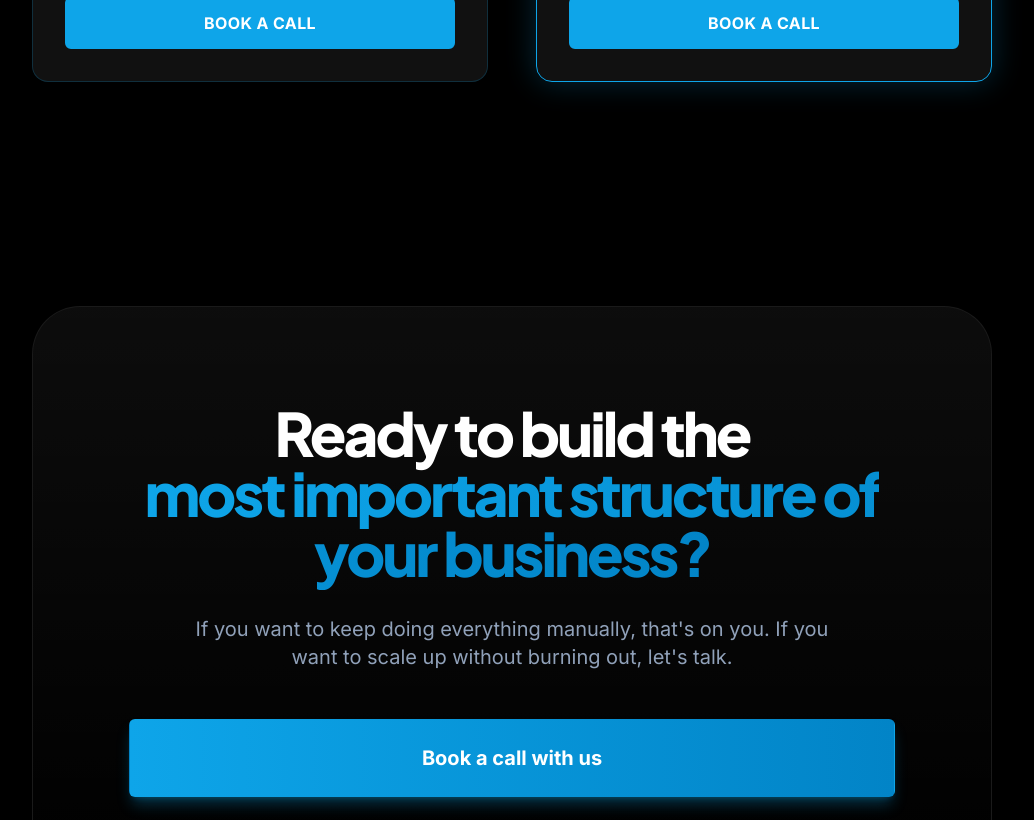
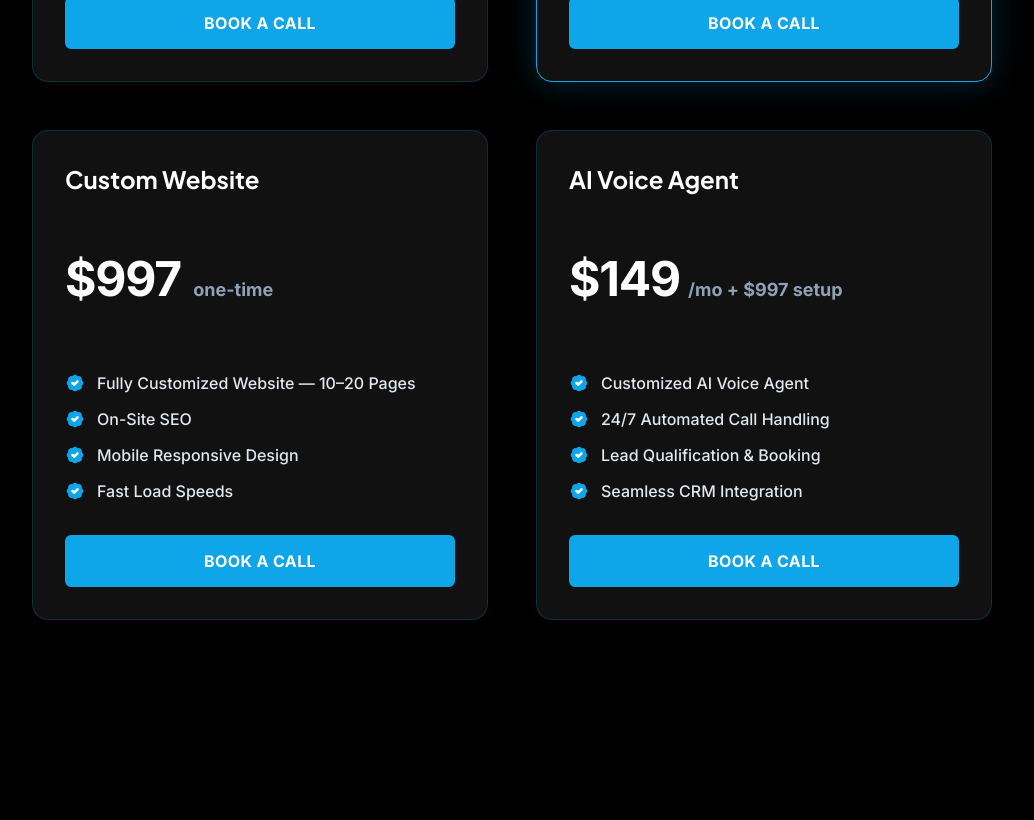
Before and after one commit to MarcelAIG/IZAD-SYSTEMS, a React (Vite) app: page /pricing in a window 1280 px wide. Shown: the part 820-1640 px from the top of the page, without its empty margins (128-1162 px from the left). Built offline with nearby package versions, Linux system fonts and the light colour scheme.

Commit message:
last upates

```diff
--- a/src/components/Pricing.tsx
+++ b/src/components/Pricing.tsx
@@ -7,6 +7,7 @@ const crmTiers = [
   {
     name: "Starter Package",
     price: "197",
+    priceSuffix: "/month",
     features: [
       "New modern website",
       "Reputation & review management",
@@ -18,6 +19,7 @@ const crmTiers = [
   {
     name: "Professional Package",
     price: "297",
+    priceSuffix: "/month",
     popular: true,
     features: [
       "Everything in Starter",
@@ -31,11 +33,34 @@ const crmTiers = [
   {
     name: "Maximum Package",
     price: "497",
+    priceSuffix: "/month",
     features: [
       "Everything in Professional",
       "AI Voice Agent",
       "AI Website Chatbot",
       "3 Months SEO Optimization"
+    ]
+  },
+  {
+    name: "Custom Website",
+    price: "997",
+    priceSuffix: " one-time",
+    features: [
+      "Fully Customized Website — 10–20 Pages",
+      "On-Site SEO",
+      "Mobile Responsive Design",
+      "Fast Load Speeds"
+    ]
+  },
+  {
+    name: "AI Voice Agent",
+    price: "149",
+    priceSuffix: "/month\n+$997 setup",
+    features: [
+      "Customized AI Voice Agent",
+      "24/7 Automated Call Handling",
+      "Lead Qualification & Booking",
+      "Seamless CRM Integration"
     ]
   }
 ];
@@ -76,7 +101,7 @@ export function Pricing() {
                 </div>
                 <div className="mb-8 flex items-baseline">
                   <span className="text-5xl font-extrabold text-slate-900 tracking-tighter">${tier.price}</span>
-                  <span className="text-slate-500 font-bold text-lg ml-1">/month</span>
+                  <span className="text-slate-500 font-bold text-lg ml-1 whitespace-pre-wrap">{tier.priceSuffix || "/month"}</span>
                 </div>
                 <ul className="space-y-4 mb-8 flex-1">
                   {tier.features.map((feature, fIndex) => (
--- a/src/pages/Contact.tsx
+++ b/src/pages/Contact.tsx
@@ -1,32 +1,61 @@
 import { motion } from 'motion/react';
+import { Mail, Phone } from 'lucide-react';
 
 export function ContactPage() {
   return (
-    <div className="pt-32 pb-20 max-w-4xl mx-auto px-4 sm:px-6 lg:px-8">
+    <div className="pt-32 pb-20 max-w-xl mx-auto px-4 sm:px-6 lg:px-8">
       <motion.div
         initial={{ opacity: 0, y: 20 }}
         animate={{ opacity: 1, y: 0 }}
         transition={{ duration: 0.5 }}
+        className="text-center"
       >
-        <h1 className="text-5xl font-display font-bold mb-6">Get in Touch</h1>
-        <p className="text-zinc-400 text-lg mb-12">
+        <h1 className="text-4xl md:text-5xl font-display font-bold mb-4">Get in Touch</h1>
+        <p className="text-zinc-400 text-lg mb-8">
           Ready to scale your business? Let's discuss how IZAD Systems can help.
         </p>
 
-        <form className="space-y-6 glass-card p-8 rounded-2xl">
+        {/* Contact Information */}
+        <div className="flex flex-col sm:flex-row items-center justify-center gap-6 mb-10 text-zinc-300">
+          <a href="mailto:izadsystems@gmail.com" className="flex items-center gap-2 hover:text-brand-500 transition-colors">
+            <Mail className="w-5 h-5" />
+            <span>izadsystems@gmail.com</span>
+          </a>
+          <a href="tel:+33767478245" className="flex items-center gap-2 hover:text-brand-500 transition-colors">
+            <Phone className="w-5 h-5" />
+            <span>+33 7 67 47 82 45</span>
+          </a>
+        </div>
+
+        {/* Contact Form */}
+        <form className="space-y-4 bg-black/40 p-6 sm:p-8 rounded-2xl border border-white/5 shadow-2xl text-left backdrop-blur-sm">
           <div>
-            <label className="block text-sm font-medium text-zinc-300 mb-2">Name</label>
-            <input type="text" className="w-full bg-black/50 border border-white/10 rounded-lg px-4 py-3 text-white focus:outline-none focus:border-brand-500 transition-colors" placeholder="John Doe" />
+            <label className="block text-sm font-medium text-zinc-400 mb-1.5">Name</label>
+            <input
+              type="text"
+              className="w-full bg-white/5 border border-white/10 rounded-lg px-4 py-2.5 text-white focus:outline-none focus:border-brand-500 focus:bg-white/10 transition-all"
+              placeholder="John Doe"
+            />
           </div>
           <div>
-            <label className="block text-sm font-medium text-zinc-300 mb-2">Email</label>
-            <input type="email" className="w-full bg-black/50 border border-white/10 rounded-lg px-4 py-3 text-white focus:outline-none focus:border-brand-500 transition-colors" placeholder="john@example.com" />
+            <label className="block text-sm font-medium text-zinc-400 mb-1.5">Email</label>
+            <input
+              type="email"
+              className="w-full bg-white/5 border border-white/10 rounded-lg px-4 py-2.5 text-white focus:outline-none focus:border-brand-500 focus:bg-white/10 transition-all"
+              placeholder="john@example.com"
+            />
           </div>
           <div>
-            <label className="block text-sm font-medium text-zinc-300 mb-2">Message</label>
-            <textarea className="w-full bg-black/50 border border-white/10 rounded-lg px-4 py-3 text-white focus:outline-none focus:border-brand-500 transition-colors h-32 resize-none" placeholder="How can we help?"></textarea>
+            <label className="block text-sm font-medium text-zinc-400 mb-1.5">Message</label>
+            <textarea
+              className="w-full bg-white/5 border border-white/10 rounded-lg px-4 py-2.5 text-white focus:outline-none focus:border-brand-500 focus:bg-white/10 transition-all h-28 resize-none"
+              placeholder="How can we help?"
+            ></textarea>
           </div>
-          <button type="button" className="w-full bg-gradient-to-r from-brand-500 to-brand-600 hover:from-black hover:to-black text-white hover:text-brand-500 font-extrabold py-4 rounded-lg transition-all duration-300 shadow-[0_0_20px_rgba(14,165,233,0.2)] border border-transparent hover:border-brand-500">
+          <button
+            type="button"
+            className="w-full mt-2 bg-gradient-to-r from-brand-500 to-brand-600 hover:from-brand-400 hover:to-brand-500 text-white font-bold py-3 rounded-lg transition-all shadow-[0_0_15px_rgba(14,165,233,0.3)]"
+          >
             Send Message
           </button>
         </form>
--- a/src/pages/Pricing.tsx
+++ b/src/pages/Pricing.tsx
@@ -29,8 +29,10 @@ export function PricingPage() {
     {
       name: "Starter",
       monthlyPrice: "$197",
+      priceSuffix: "/mo",
       annualOriginal: "$2,364",
       annualDiscounted: "$1,773",
+      annualSuffix: "/yr",
       features: [
         "Functional Website — 10–20 Pages",
         "Automated Lead Follow-Up",
@@ -38,13 +40,16 @@ export function PricingPage() {
         "On-Site SEO"
       ],
       popular: false,
+      isOneTime: false,
       buttonStyles: "bg-brand-500 border-2 border-brand-500 text-white hover:bg-white hover:text-brand-500 hover:border-white transition-none",
     },
     {
       name: "Advanced",
       monthlyPrice: "$297",
+      priceSuffix: "/mo",
       annualOriginal: "$3,564",
       annualDiscounted: "$2,673",
+      annualSuffix: "/yr",
       features: [
         "Functional Website — 10–20 Pages",
         "Automated Lead Follow-Up",
@@ -54,6 +59,41 @@ export function PricingPage() {
         "On-Site SEO"
       ],
       popular: true,
+      isOneTime: false,
+      buttonStyles: "bg-brand-500 border-2 border-brand-500 text-white hover:bg-white hover:text-brand-500 hover:border-white transition-none",
+    },
+    {
+      name: "Custom Website",
+      monthlyPrice: "$997",
+      priceSuffix: " one-time",
+      annualOriginal: "$997",
+      annualDiscounted: "$997",
+      annualSuffix: " one-time",
+      features: [
+        "Fully Customized Website — 10–20 Pages",
+        "On-Site SEO",
+        "Mobile Responsive Design",
+        "Fast Load Speeds"
+      ],
+      popular: false,
+      isOneTime: true,
+      buttonStyles: "bg-brand-500 border-2 border-brand-500 text-white hover:bg-white hover:text-brand-500 hover:border-white transition-none",
+    },
+    {
+      name: "AI Voice Agent",
+      monthlyPrice: "$149",
+      priceSuffix: "/mo + $997 setup",
+      annualOriginal: "$1,788",
+      annualDiscounted: "$1,341",
+      annualSuffix: "/yr + $997 setup",
+      features: [
+        "Customized AI Voice Agent",
+        "24/7 Automated Call Handling",
+        "Lead Qualification & Booking",
+        "Seamless CRM Integration"
+      ],
+      popular: false,
+      isOneTime: true,
       buttonStyles: "bg-brand-500 border-2 border-brand-500 text-white hover:bg-white hover:text-brand-500 hover:border-white transition-none",
     }
   ];
@@ -105,10 +145,10 @@ export function PricingPage() {
               </div>
 
               <div className="mb-8 min-h-[120px] flex flex-col justify-center">
-                {!isAnnual ? (
+                {!isAnnual || tier.isOneTime ? (
                   <div className="flex items-baseline gap-2">
                     <span className="text-5xl font-extrabold text-white tracking-tight">{tier.monthlyPrice}</span>
-                    <span className="text-slate-400 font-bold text-lg">/mo</span>
+                    <span className="text-slate-400 font-bold text-lg whitespace-pre-wrap">{tier.priceSuffix || "/mo"}</span>
                   </div>
                 ) : (
                   <div className="flex flex-col gap-2">
@@ -123,7 +163,7 @@ export function PricingPage() {
                       className="relative inline-flex items-baseline gap-2 w-fit"
                     >
                       <span className="text-5xl font-extrabold tracking-tight text-white">{tier.annualOriginal}</span>
-                      <span className="font-bold text-lg text-slate-400">/yr</span>
+                      <span className="font-bold text-lg text-slate-400 whitespace-pre-wrap">{tier.annualSuffix || "/yr"}</span>
 
                       {/* Red Strikethrough Line */}
                       {annualPhase > 0 && (
@@ -145,7 +185,7 @@ export function PricingPage() {
                         >
                           <div className="flex items-baseline gap-1">
                              <span className="text-4xl font-extrabold text-white tracking-tight">{tier.annualDiscounted}</span>
-                             <span className="text-slate-400 font-bold text-base">/yr</span>
+                             <span className="text-slate-400 font-bold text-base whitespace-pre-wrap">{tier.annualSuffix || "/yr"}</span>
                           </div>
                           <span className="bg-brand-500/10 text-brand-400 font-bold px-3 py-1.5 rounded-md text-xs border border-brand-500/30 whitespace-nowrap self-start sm:self-auto">
                             3 months FREE
```
